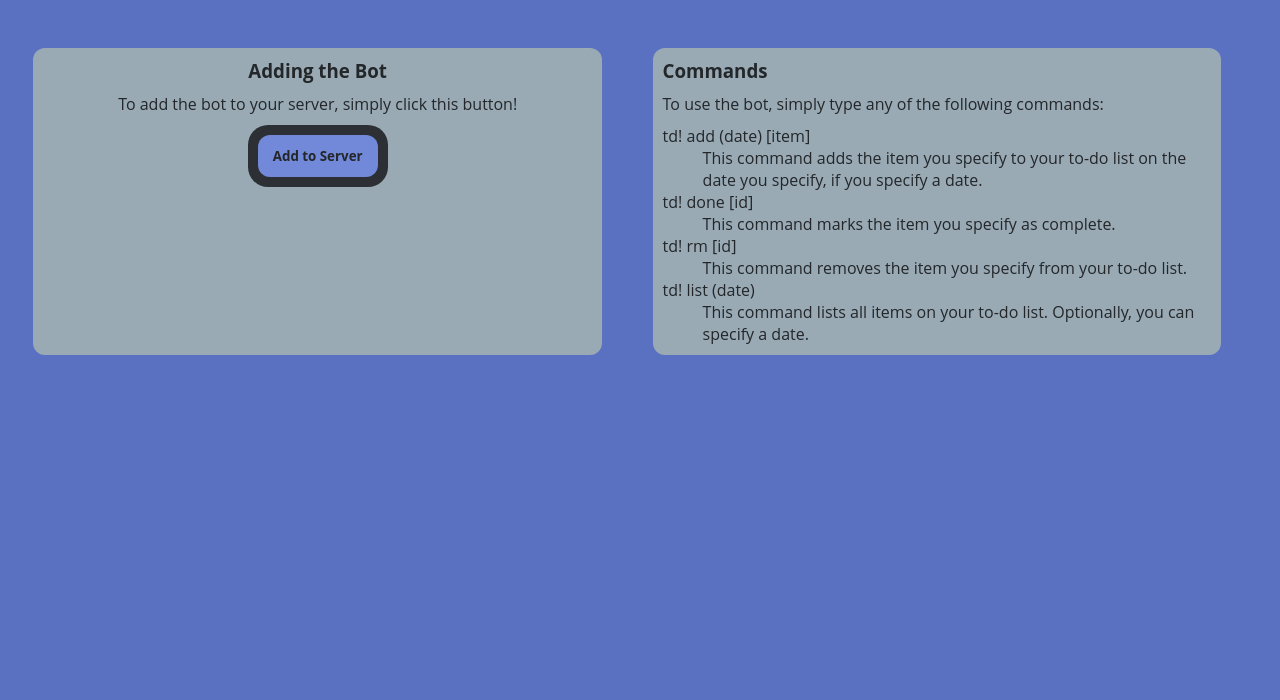
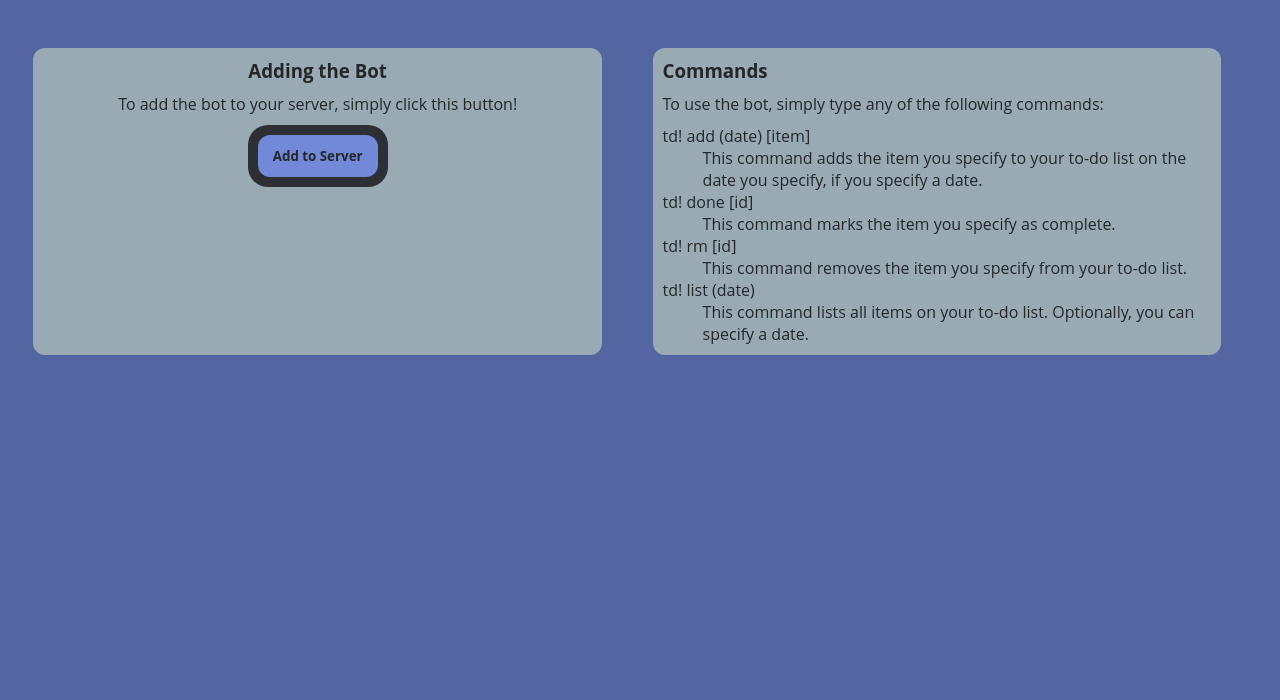
Before and after one commit to lzhou03/To-Do-List-Bot, a website: page index.html in a window 1280 px wide. Shown: the part 100-800 px from the top of the page. Drawn offline with Linux system fonts and the light colour scheme.

Commit message:
Various CSS updates

```diff
--- a/website-docs/mystyle.css
+++ b/website-docs/mystyle.css
@@ -2,7 +2,7 @@
   font-family: Open Sans, "Trebuchet MS", sans-serif;
 }
 body {
-  background-color: #5a71c2;
+  background-color: #5466a2;
   color: #23272a;
 }
 header {
```
Also changed, not shown: README.md.
